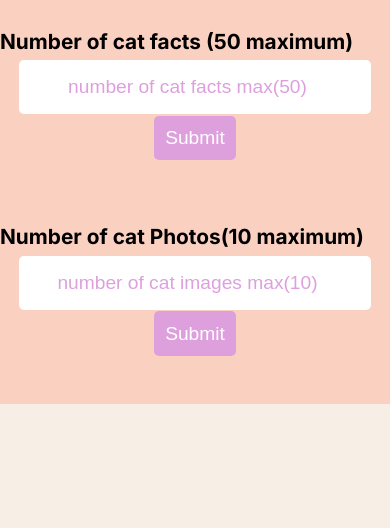
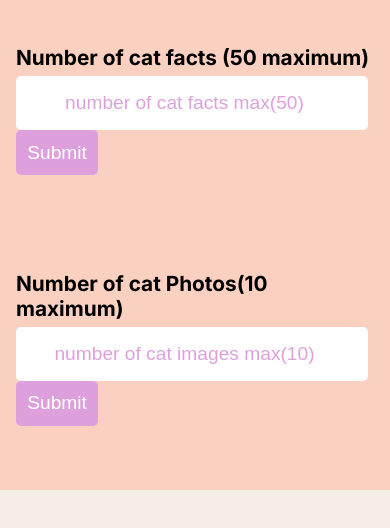
Before and after one commit to Stella-055/cats_app, a website built with Vite: page index.html in a window 390 px wide. Shown: the part 92-620 px from the top of the page. Built offline with nearby package versions, Linux system fonts and the light colour scheme.

Commit message:
ensured responsiveness

```diff
--- a/src/style.css
+++ b/src/style.css
@@ -38,11 +38,12 @@ body {
 }
 .inputcontainer {
   margin-top: 0.4rem;
-  display: flex;
-  justify-content: center;
-  align-self: center;
+
   gap: 0.1rem;
   flex-wrap: wrap;
+}
+.inputsDivs{
+  padding: 1rem;
 }
 .inputsDivs label {
   font-weight: 700;
```
